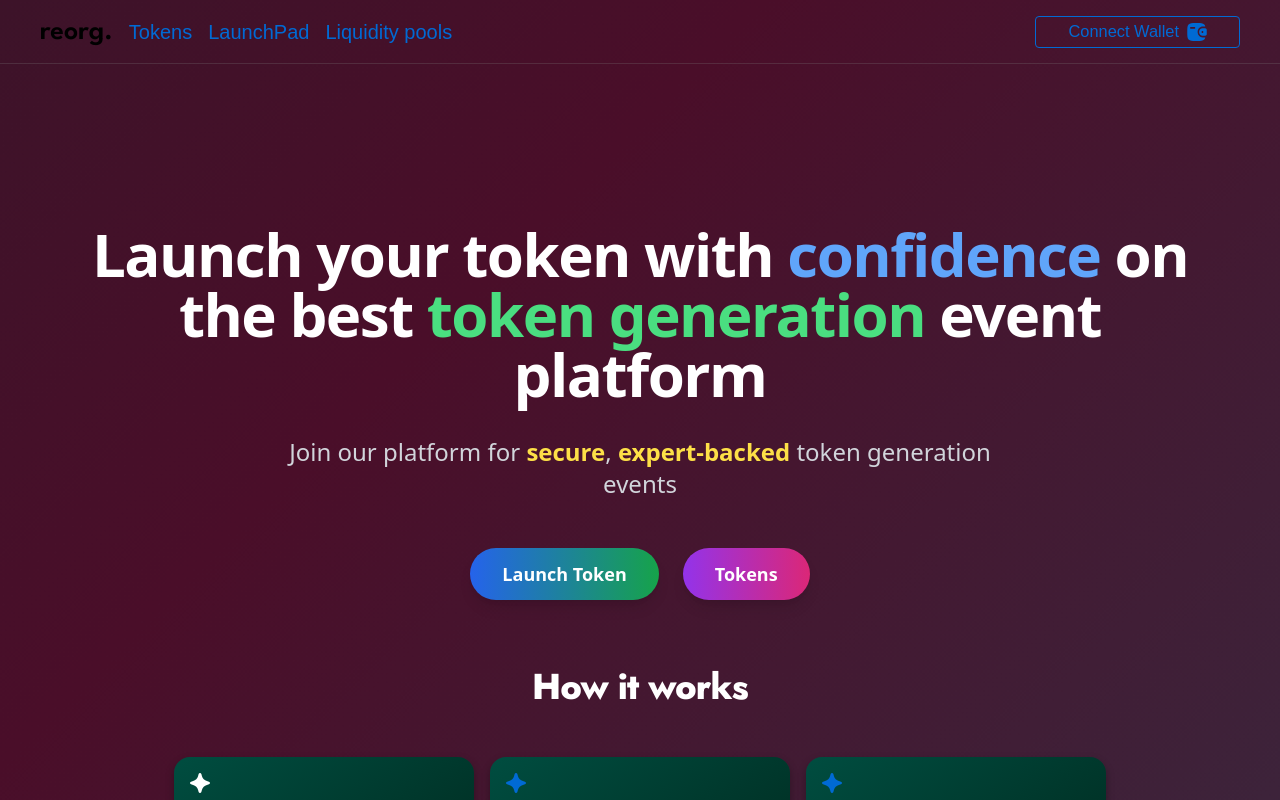
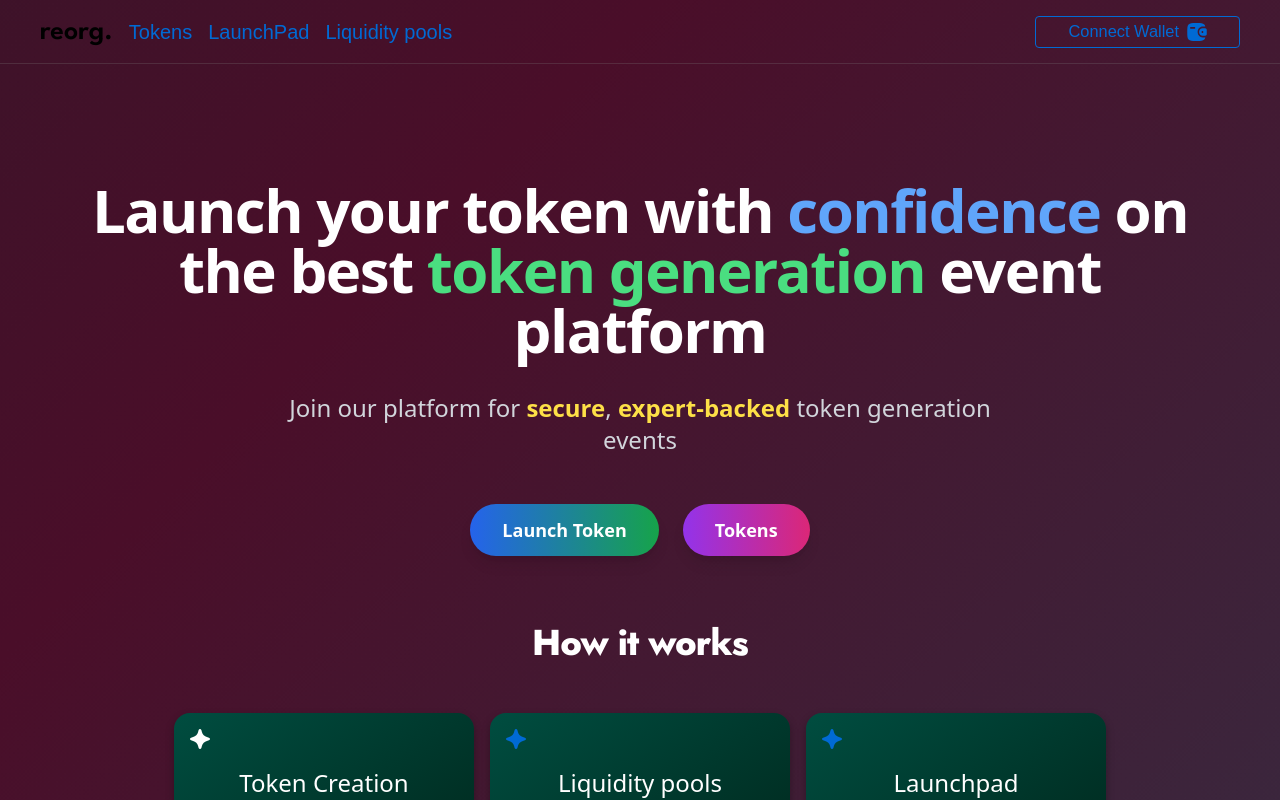
Before and after one commit to reorg-icp/Reorg, a React (Vite) app in the folder src/Quillo_frontend/: page / in a window 1280 px wide. Shown: the top 800 px of the page. Built offline with nearby package versions, Linux system fonts and the light colour scheme; a web font is replaced by a local one.

Commit message:
fixed height

```diff
--- a/src/Quillo_frontend/src/components/sections/Features/Accordion.tsx
+++ b/src/Quillo_frontend/src/components/sections/Features/Accordion.tsx
@@ -21,7 +21,7 @@
         <h2>{title}</h2>
         <span className={`arrow  text-gray-300 ${isOpen ? 'open' : ''}`}>&#9660;</span>
       </div>
-      <div className={`accordion-content ${isOpen ? 'open' : ''}`}>
+      <div className={`accordion-content font-jozi ${isOpen ? 'open' : ''}`}>
         {content}
       </div>
     </div>
--- a/src/Quillo_frontend/src/pages/about.tsx
+++ b/src/Quillo_frontend/src/pages/about.tsx
@@ -18,7 +18,7 @@
 export default function AboutReorg(): JSX.Element {
   return (
     <section id="aboutreorg">
- <div className="mt-40 w-full  py-16 px-4 sm:px-6 lg:px-8">
+ <div className="md:mt-12 mt-8 w-full  py-16 px-4 sm:px-6 lg:px-8">
   <div className="max-w-7xl mx-auto">
     <div className="text-center space-y-8">
       <h1 className="text-4xl sm:text-5xl md:text-6xl font-extrabold text-white tracking-tight leading-tight">
--- a/src/Quillo_frontend/src/styles/components/navigation.scss
+++ b/src/Quillo_frontend/src/styles/components/navigation.scss
@@ -15,7 +15,7 @@
   padding: 0.5rem;
   border: 0;
   border-bottom: 1px solid $divider;
-  background-color: transparent;
+  // background-color: transparent;
 
   .logo {
     @include usefontLS();
@@ -31,7 +31,7 @@
     border-radius: 0.25rem;
     outline: none;
     outline-color: transparent;
-    background-color: transparent;
+    // background-color: transparent;
   }
 }
 
@@ -49,8 +49,7 @@
   padding: 0 2.5rem;
   border: 0;
   border-bottom: 1px solid $divider;
-  background-color:transparent;
-
+  // background-color:transparent;
   .logo_links {
     @include flexmixin(row, no-wrap, center, flex-start, 1rem);
 
--- a/src/Quillo_frontend/src/styles/index.scss
+++ b/src/Quillo_frontend/src/styles/index.scss
@@ -33,10 +33,32 @@
   margin: 0;
   padding: 0;
   height: 100vh;
+
 overflow: scroll;
+overflow-y: auto;
+scrollbar-width: thin; /* Firefox: set scrollbar to thin */
   background: linear-gradient(-45deg, #2c3e50, #4a0e29, #16222a,#e73c7e,);
   background-size: 400% 400%;
   animation: gradientBG 15s ease infinite;
+}
+
+/* WebKit-based browsers: set custom scrollbar width and styles */
+body::-webkit-scrollbar {
+  width: 8px; /* Width of the vertical scrollbar */
+  height: 8px; /* Height of the horizontal scrollbar */
+}
+
+body::-webkit-scrollbar-track {
+  background: #f1f1f1; /* Background of the scrollbar track */
+}
+
+body::-webkit-scrollbar-thumb {
+  background: #888; /* Color of the scrollbar thumb */
+  border-radius: 4px; /* Rounded corners of the scrollbar thumb */
+}
+
+body::-webkit-scrollbar-thumb:hover {
+  background: #555; /* Color of the scrollbar thumb on hover */
 }
 
 @keyframes gradientBG {
--- a/src/Quillo_frontend/src/styles/pages/about.scss
+++ b/src/Quillo_frontend/src/styles/pages/about.scss
@@ -13,7 +13,8 @@
 $divider-dark: rgba(255, 255, 255, 0.25);
 
 #aboutreorg {
-
+  position: relative;
+  overflow: hidden;
   margin: 0;
 
   .about_features {
```
